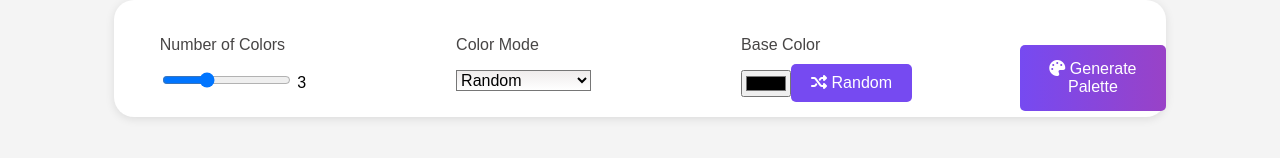
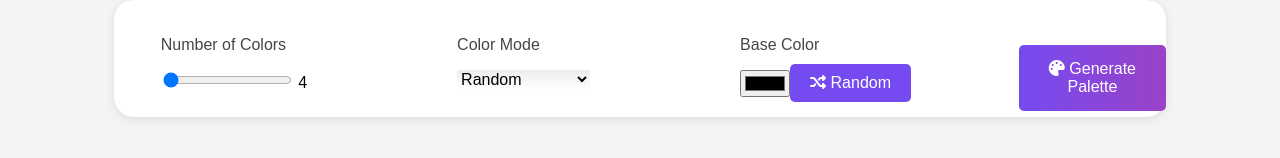
Before and after one commit to Roshan17431/Color-Palette-Generator, a plain HTML site: page index.html in a window 1280 px wide. Shown: the part 192-350 px from the top of the page. Drawn offline with Linux system fonts and the light colour scheme.

Commit message:
Update color range input and style adjustments for buttons

```diff
--- a/index.html
+++ b/index.html
@@ -16,8 +16,8 @@
         <div class="buttons">
             <label class="btn1">
                 <p>Number of Colors</p>
-                <input type="range" min="3" max="9" value="5" id="colorCount"/>
-                <span id="countLabel">3</span>
+                <input type="range" min="4" max="8" value="4" id="colorCount"/>
+                <span id="countLabel">4</span>
             </label>
             <label class="btn2">
                 <p>Color Mode</p>
--- a/style.css
+++ b/style.css
@@ -40,6 +40,7 @@ body{
 #colorMode{
     font-size: 1rem;
     background: linear-gradient(180deg, #efecec, #ffffff);
+    border: none;
 }
 #baseColor{
     size: 10px 10px;
@@ -76,6 +77,6 @@ body{
 #generateBtn:hover{
     background: linear-gradient(90deg , #643fc9, #8c37b1);
 }
-.btn1, .btn2, .btn3 {
+.btn1,.btn2, .btn3 {
     margin-right: 0;
 }
```
